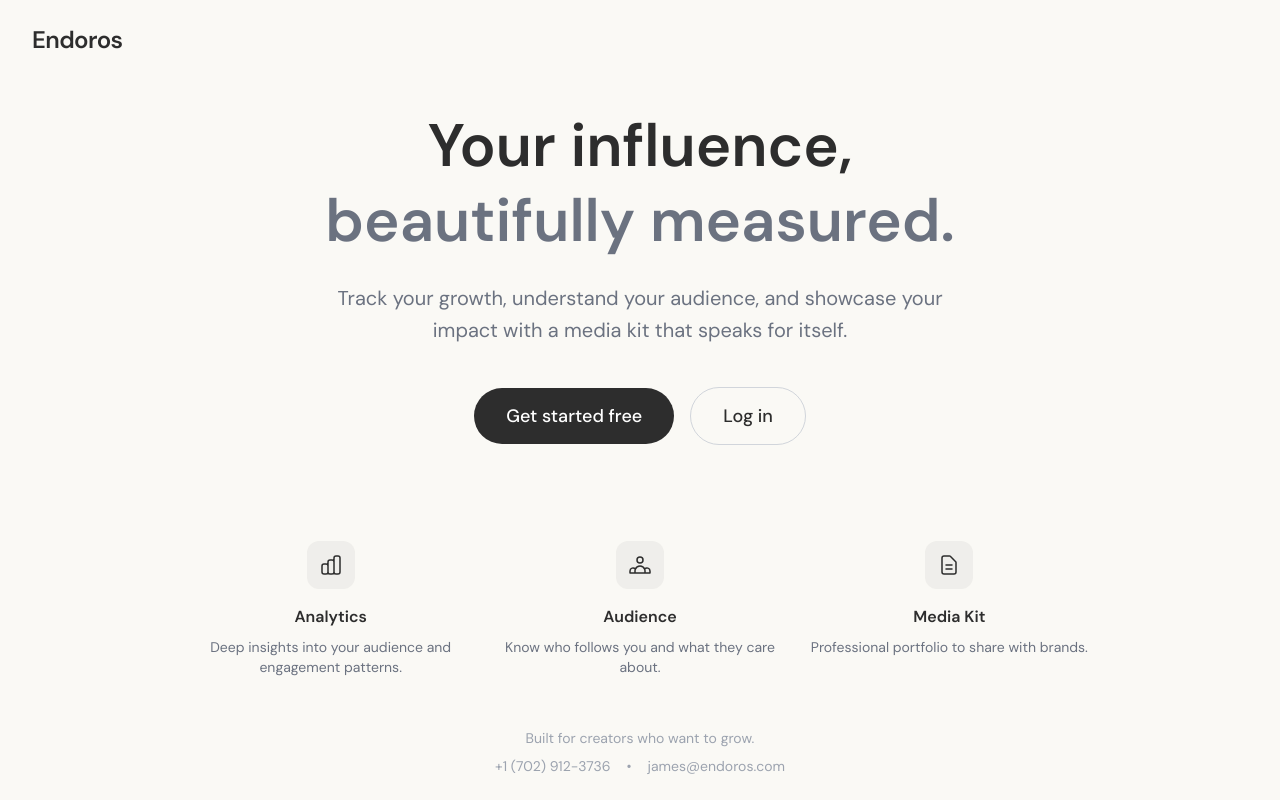
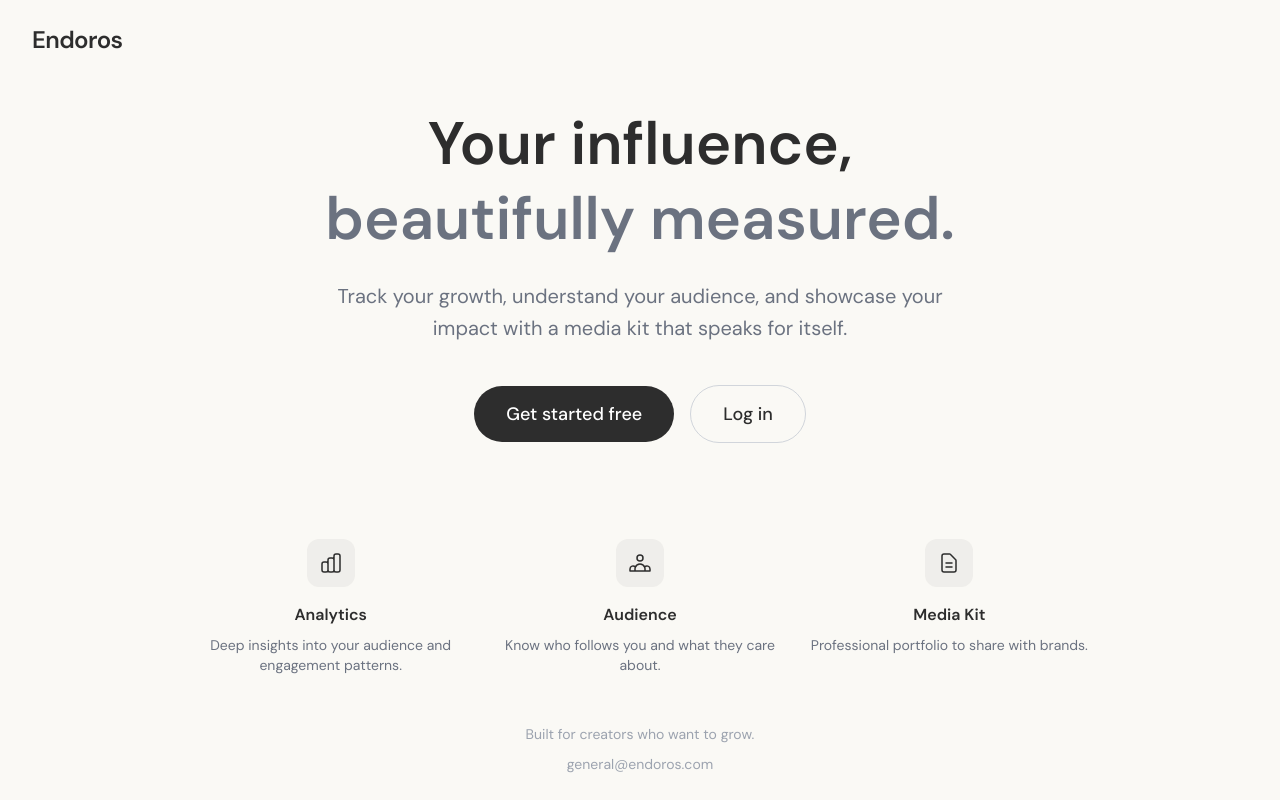
Before and after one commit to arlysian/endoros, a Next.js app: page / in a window 1280 px wide. Built offline with nearby package versions, Linux system fonts and the light colour scheme.

Commit message:
foot_upd

```diff
--- a/src/app/page.tsx
+++ b/src/app/page.tsx
@@ -81,15 +81,9 @@ export default function LandingPage() {
         <p className="text-sm text-[#9ca3af] mb-2">
           Built for creators who want to grow.
         </p>
-        <div className="flex flex-col sm:flex-row items-center justify-center gap-2 sm:gap-4 text-sm text-[#9ca3af]">
-          <a href="tel:+17029123736" className="hover:text-[#6b7280] transition-colors">
-            +1 (702) 912-3736
-          </a>
-          <span className="hidden sm:inline">•</span>
-          <a href="mailto:james@endoros.com" className="hover:text-[#6b7280] transition-colors">
-            james@endoros.com
-          </a>
-        </div>
+        <a href="mailto:general@endoros.com" className="text-sm text-[#9ca3af] hover:text-[#6b7280] transition-colors">
+          general@endoros.com
+        </a>
       </footer>
     </div>
   );
```
Also changed, not shown: .claude/settings.local.json.
